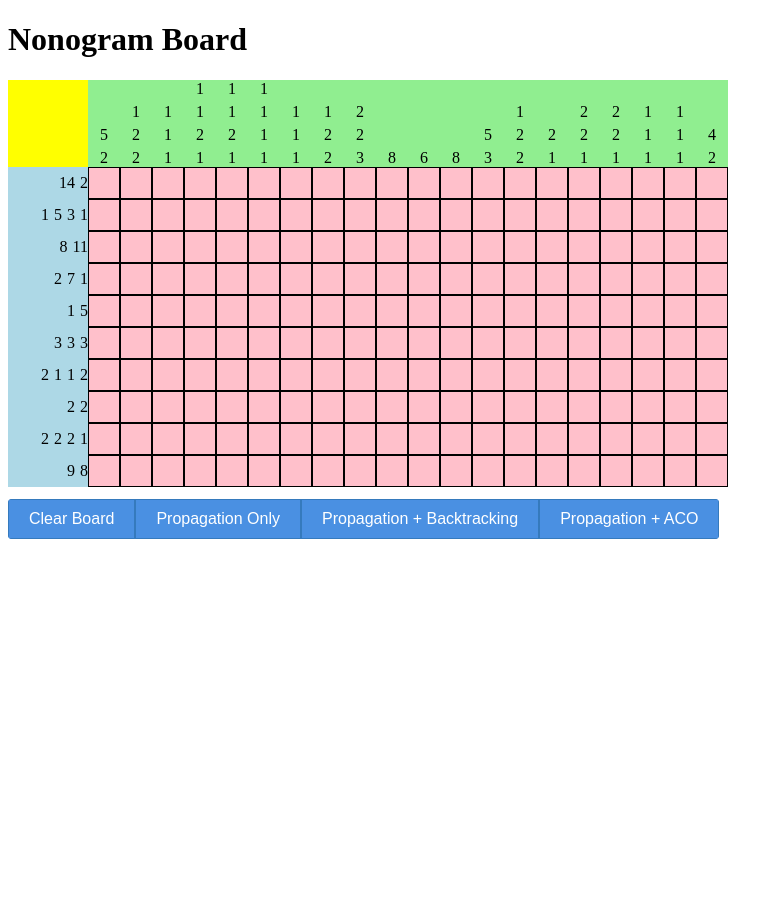
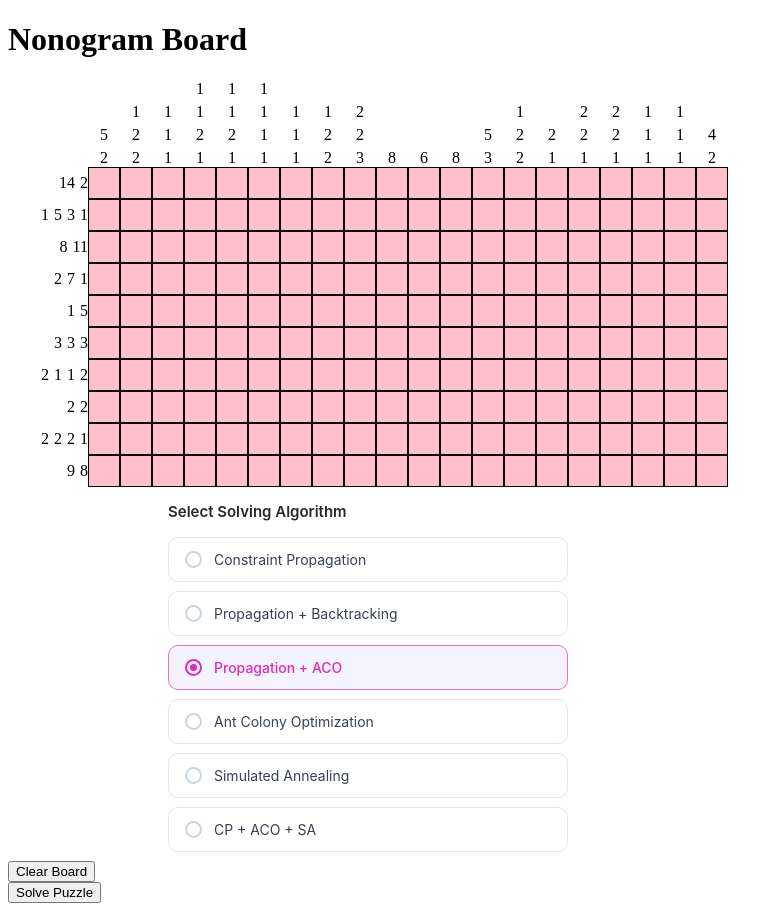
Before and after one commit to harocorcon/nonogram-solver-flask, a Flask app: page / in a window 1280 px wide. Shown: the whole page, without its empty margins (0-783 px from the left). Before the commit the page ends 539 px from the top, so only its background shows below. Run offline with Flask 3, Linux system fonts and the light colour scheme.

Commit message:
change to radiobutton

```diff
--- a/static/style.css
+++ b/static/style.css
@@ -9,13 +9,13 @@
 .corner {
     width: 80px;
     min-height: 80px;
-    background: yellow;
+    /* background: yellow; */
 }
 
 .column-clues {
     display: flex;
     align-items: flex-end;
-    background: lightgreen;
+    /* background: lightgreen; */
 }
 
 .column-clue {
@@ -35,9 +35,9 @@
     display: flex;
 }
 
-.row-clues {
+/* .row-clues {
     background: lightblue;
-}
+} */
 
 .row-clue {
     height: 32px;
@@ -86,36 +86,74 @@
     transform: translate(-50%, -50%);
 }
 
-/* Container using Flexbox */
-.button-group {
-    margin-top: 12px;
-  display: inline-flex;
-  border-radius: 4px;
-  overflow: hidden; /* Clips the child buttons to match the container's border radius */
+.algorithm-selector {
+  max-width: 400px;
+  font-family: "Inter", sans-serif;
+  Margin: 0 auto;
 }
 
-/* Individual Button Styling */
-.button-group button {
-  background-color: #4A90E2;
-  color: white;
-  padding: 10px 20px;
-  border: 1px solid #357ABD; /* Use a slightly darker border */
-  cursor: pointer;
-  font-size: 16px;
-  transition: background-color 0.2s ease;
+.algorithm-selector h3 {
+  font-size: 15px;
+  font-weight: 600;
+  margin-bottom: 16px;
+  color: #292929;
 }
 
-/* Remove double borders between adjacent buttons */
-.button-group button:not(:last-child) {
-  border-right: none;
+.radio-option {
+  display: flex;
+  align-items: center;
+  gap: 12px;
+  padding: 13px 16px;
+  margin-bottom: 9px;
+  border: 1px solid #e5e7eb;
+  border-radius: 10px;
+  background: #ffffff;
+  cursor: pointer;
+  transition: all 0.2s ease;
+  font-size: 14px;
+  color: #374151;
 }
 
-/* Hover Effect */
-.button-group button:hover {
-  background-color: #357ABD;
+.radio-option:hover {
+  background: #f9fafb;
+  border-color: #a1a1aa;
 }
 
-/* Active / Pressed State */
-.button-group button:active {
-  background-color: #2A6496;
+.radio-option:has(input:checked) {
+  /* border-color: #6366f1; */
+  background: #f5f3ff;
+  /* color: #4338ca; */
+  border-color: #ef6fbc;
+  color: #db2eb5;
+  font-weight: 500;
 }
+
+.radio-option input[type="radio"] {
+  appearance: none;
+  width: 17px;
+  height: 17px;
+  border: 2px solid #cbd5e1;
+  border-radius: 50%;
+  margin: 0;
+  cursor: pointer;
+  flex-shrink: 0;
+  display: grid;
+  place-items: center;
+}
+
+.radio-option input[type="radio"]:checked {
+  border-color: #db2eb5;;
+}
+
+.radio-option input[type="radio"]:checked::before {
+  content: "";
+  width: 7px;
+  height: 7px;
+  border-radius: 50%;
+  background: #db2eb5;;
+}
+
+.radio-option:has(input:focus-visible) {
+  outline: 2px solid #db2eb5;
+  outline-offset: 2px;
+}
--- a/templates/index.html
+++ b/templates/index.html
@@ -76,35 +76,54 @@
             </div>
         </div>
 
+
+
+        <div class="algorithm-selector">
+            <h3>Select Solving Algorithm</h3>
+
+            <label class="radio-option">
+                <input type="radio" name="algorithm" value="cp">
+                <span>Constraint Propagation</span>
+            </label>
+
+            <label class="radio-option">
+                <input type="radio" name="algorithm" value="cp-bt">
+                <span>Propagation + Backtracking</span>
+            </label>
+
+            <label class="radio-option">
+                <input type="radio" name="algorithm" value="cp-aco" checked>
+                <span>Propagation + ACO</span>
+            </label>
+
+            <label class="radio-option">
+                <input type="radio" name="algorithm" value="aco">
+                <span>Ant Colony Optimization</span>
+            </label>
+
+            <label class="radio-option">
+                <input disabled type="radio" name="algorithm" value="sa">
+                <span>Simulated Annealing</span>
+            </label>
+
+            <label class="radio-option">
+                <input disabled type="radio" name="algorithm" value="cp-sa">
+                <span>CP + ACO + SA</span>
+            </label>
+        </div>
+    </div>
+
      <div class="button-group">
             <div>
                 <button class="button" id="clear-button">Clear Board</button>
             </div>
 
             <div>
-                <button class="button solver-button"
-                        id="solve-prop"
-                        data-solver="propagation-only"
+                <button class="button"
+                        id="solve-btn"
                 >
-                        Propagation Only
+                        Solve Puzzle
                 </button>
-            </div>
-
-            <div>
-                <button class="button solver-button"
-                        id="solve-pwb"
-                        data-solver="pwb"
-                >
-                        Propagation + Backtracking</button>
-            </div>
-
-            <div>
-                <button class="button solver-button"
-                        id="solve-pwACO"
-                        data-solver="pwACO"
-                >
-                        Propagation + ACO</button>
-            </div>
             </div>
         </div>
 
@@ -143,7 +162,7 @@
         });
 
         const clearButton = document.getElementById("clear-button");
-        const solverButtons = document.querySelectorAll(".solver-button");
+        // const solverButtons = document.querySelectorAll(".solver-button");
 
         clearButton.addEventListener("click", () => {
             fetch("/clear")
@@ -153,15 +172,15 @@
             })
         })
 
-        solverButtons.forEach(button => {
-            button.addEventListener("click", () => {
-                const solver = button.dataset.solver;
+        document.getElementById("solve-btn").addEventListener("click", () => {
+            const solver = document.querySelector(
+                'input[name="algorithm"]:checked'
+            )?.value;
 
             fetch(`/solve?solver=${solver}`)
                 .then(response => response.json())
                 .then(data => {
                     updateBoard(data.board);
-                    });
                 });
         });
 
```
Lines whose indentation alone changed are shown as unchanged.
